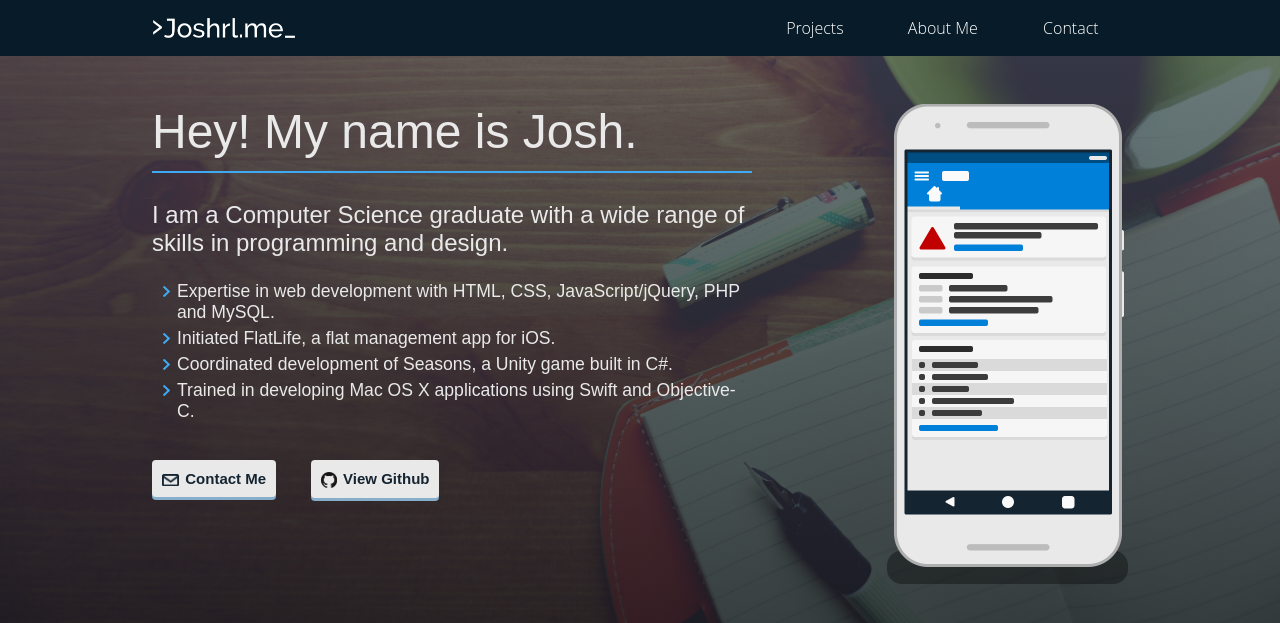
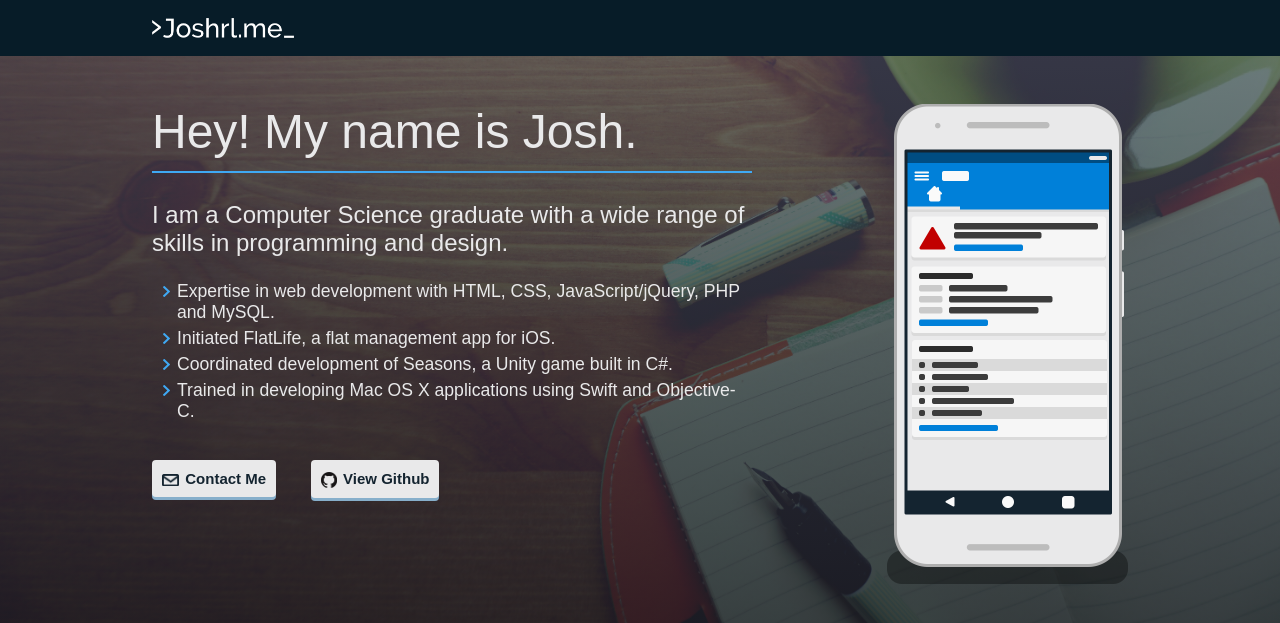
Before and after one commit to JoshrlNZ/Portfolio, a PHP site: page / in a window 1280 px wide. Shown: the top 623 px of the page. Run offline with PHP 8.4, Linux system fonts and the light colour scheme; some libraries are stand-ins or nearby versions.

Commit message:
Removed navigation buttons, made bar static

```diff
--- a/php/header.php
+++ b/php/header.php
@@ -17,10 +17,5 @@ foreach ($scriptList as $script) {
         <a href="#content" id="logo">
           <img src="./images/titletext.png" alt="Joshrl.me Logo" height="20">
         </a>
-	      <nav>
-	         <a class="navlink" href="#projects">Projects</a>
-	         <a class="navlink" href="#about-me">About Me</a>
-	         <a class="navlink" href="#contact">Contact</a>
-	      </nav>
       </div>
     </div>
--- a/style.css
+++ b/style.css
@@ -29,7 +29,6 @@ h2 {
     background-color: #071c28;
     font-family: "Open Sans", sans-serif;
     text-align: center;
-    position: fixed;
     width: 100%;
     height: 3.5em;
     top: 0;
@@ -42,6 +41,7 @@ h2 {
     padding: 0;
     margin-left: auto;
     margin-right: auto;
+    width: 61em;
 }
 
 nav {
@@ -71,7 +71,6 @@ nav {
 /* Main Content */
 
 #content {
-  margin-top: 3.5em;
   width:100%;
 }
 
```
